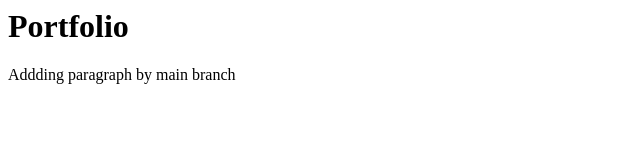
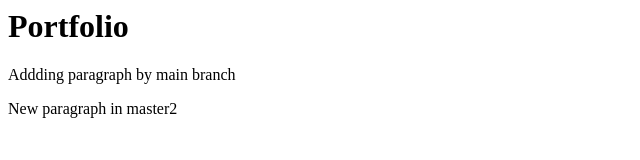
Before and after one commit to ravichandra9594/training4, a plain HTML site: page portfolio.html in a window 1280 px wide. Shown: the whole page, without its empty margins (0-640 px from the left). Drawn offline with Linux system fonts and the light colour scheme.

Commit message:
Portfolio commit adding paragraph for merge-conflict

```diff
--- a/portfolio.html
+++ b/portfolio.html
@@ -7,6 +7,10 @@
 	</head>
 	<body>
 		<h1> Portfolio </h1>
+
+
 		<p> Addding paragraph by main branch </p>
+		<p> New paragraph in master2 </p>
 	</body>
+
 </html>
```
